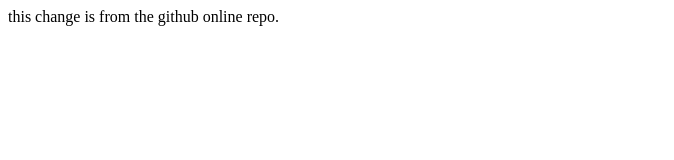
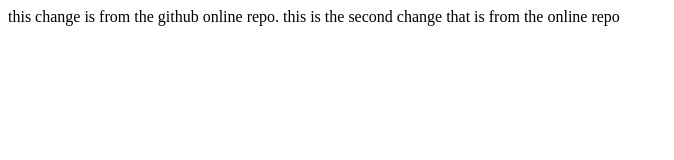
Before and after one commit to Prashant0056/TestOnline, a plain HTML site: page index.html in a window 1280 px wide. Shown: the whole page, without its empty margins (0-674 px from the left). Drawn offline with Linux system fonts and the light colour scheme.

Commit message:
2nd commit

```diff
--- a/index.html
+++ b/index.html
@@ -7,5 +7,6 @@
 </head>
 <body>
     this change is from the github online repo.
+    this is the second change that is from the online repo
 </body>
 </html>
```
